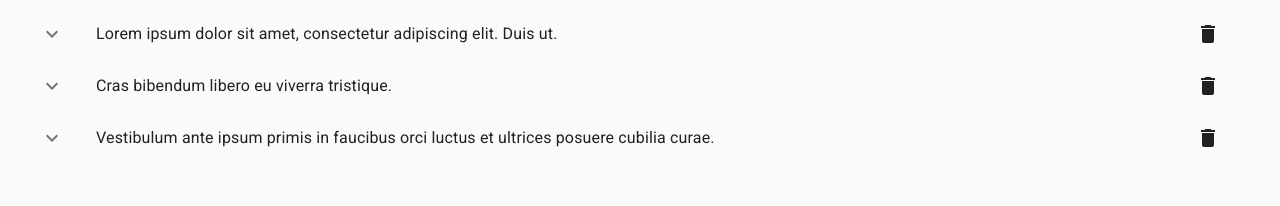
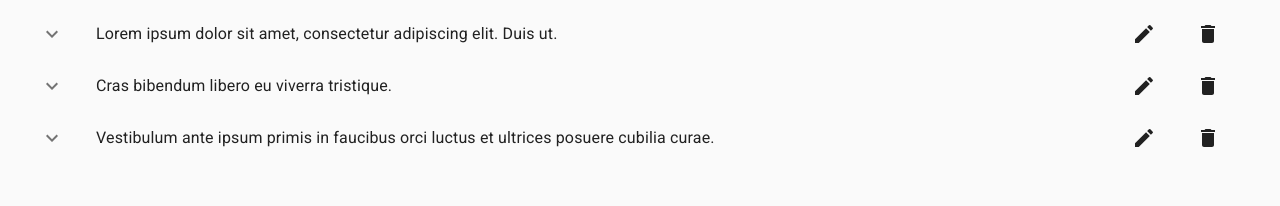
Before and after one commit to antons20/quick-note-app, a React (Create React App) app: page / in a window 1280 px wide. Shown: the top 206 px of the page. Built offline with nearby package versions, Linux system fonts and the light colour scheme.

Commit message:
Edit note works now!

```diff
--- a/src/components/Note.js
+++ b/src/components/Note.js
@@ -1,7 +1,8 @@
 import React, { Component } from "react";
 
 import { List, ListItem, ListItemText, Collapse, ListItemIcon, Button} from "@material-ui/core";
-import { ExpandMore, ExpandLess , Delete} from "@material-ui/icons"
+import { ExpandMore, ExpandLess , Delete, Edit} from "@material-ui/icons"
+import { Link } from "react-router-dom";
 
 
 class Note extends Component {
@@ -27,6 +28,20 @@ class Note extends Component {
                     </ListItemIcon>
                     <ListItemText primary = {note.title}/>
 
+                    <ListItemIcon>
+                        <Link to={{
+                            pathname: "/edit",
+                            state: {
+                                title: note.title,
+                                text: note.text,
+                                id: note.id
+                            }
+                        }}>
+                            <Button>
+                                <Edit />
+                            </Button>
+                        </Link>
+                    </ListItemIcon>
 
                     <ListItemIcon>
                         <Button onClick={() => deleteNote(note)}>
--- a/src/pages/UpsertNote.js
+++ b/src/pages/UpsertNote.js
@@ -9,9 +9,21 @@ class UpsertNote extends Component {
         this.state = {
             title: "",
             text: "",
+
         }
     }
 
+    componentDidMount() {
+        const { state } = this.props.location;
+        if (state) {
+            const { title, text, id } = state;
+            this.setState({
+                title,
+                text,
+                id
+            })
+        }
+    }
 
     updateTitle = (event) => {
         this.setState({
```
